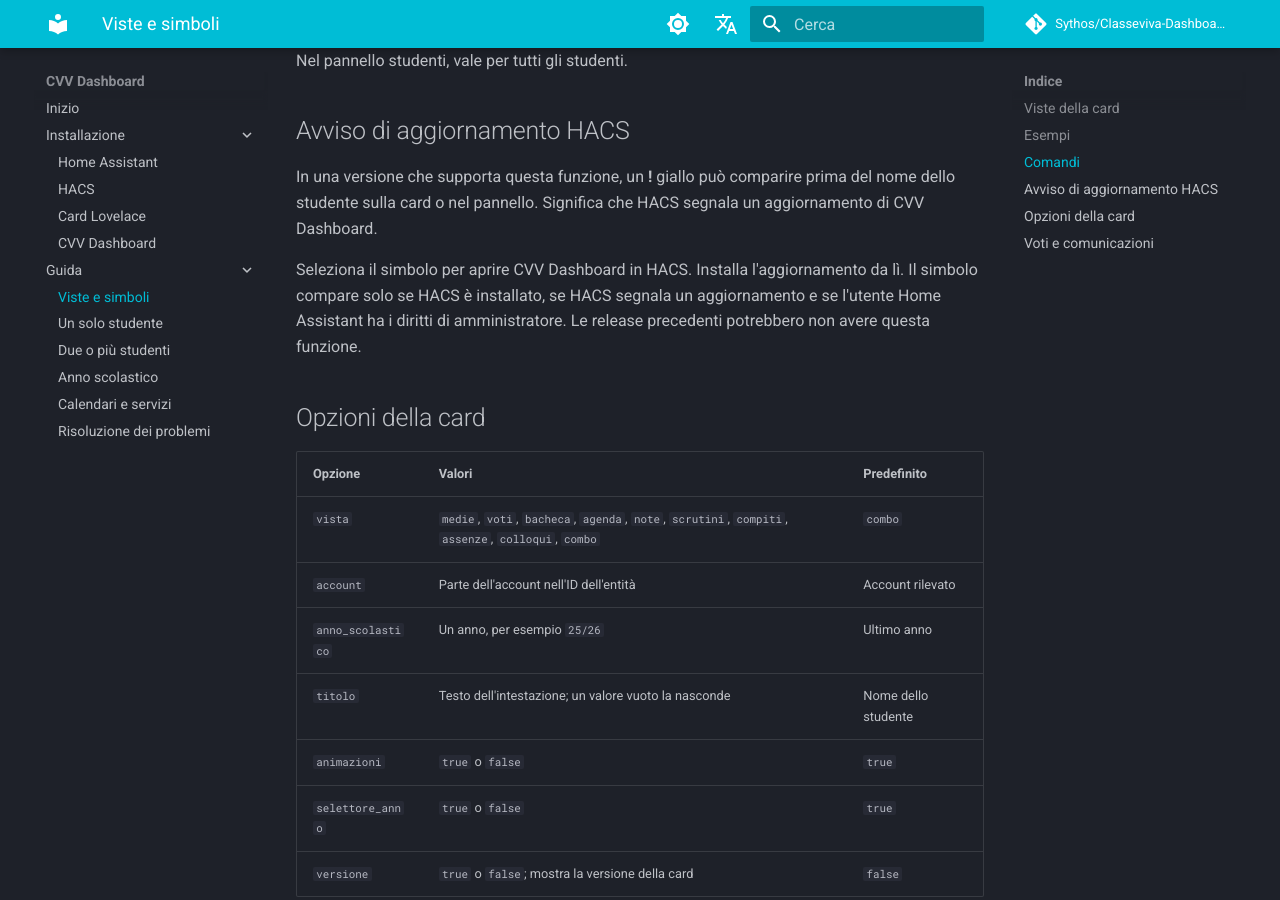
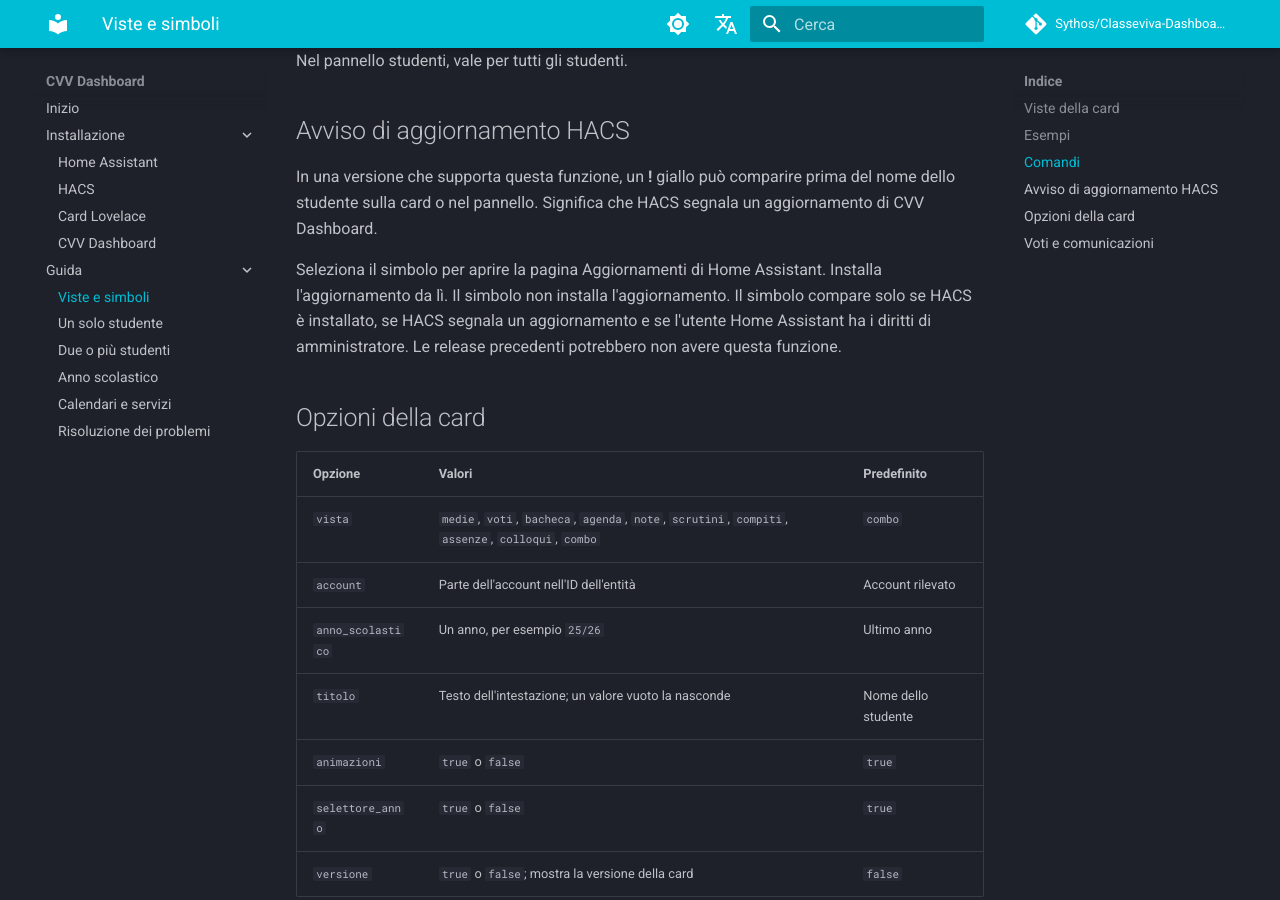
Before and after one commit to Sythos/Classeviva-Dashboard, an MkDocs documentation site: the page built from pages/it/docs/guide/features.md, in a window 1280 px wide and 900 px high, scrolled down 2439 px. Built offline with MkDocs 1.6.1 and Material for MkDocs 9.7.7, drawn with Linux system fonts in a browser that asks for light colours; comment, search, counter and statistics services are not loaded.

Commit message:
Update the guides for the HACS alert destination

```diff
--- a/pages/it/docs/guide/features.md
+++ b/pages/it/docs/guide/features.md
@@ -53,7 +53,7 @@
 
 In una versione che supporta questa funzione, un **!** giallo può comparire prima del nome dello studente sulla card o nel pannello. Significa che HACS segnala un aggiornamento di CVV Dashboard.
 
-Seleziona il simbolo per aprire CVV Dashboard in HACS. Installa l'aggiornamento da lì. Il simbolo compare solo se HACS è installato, se HACS segnala un aggiornamento e se l'utente Home Assistant ha i diritti di amministratore. Le release precedenti potrebbero non avere questa funzione.
+Seleziona il simbolo per aprire la pagina Aggiornamenti di Home Assistant. Installa l'aggiornamento da lì. Il simbolo non installa l'aggiornamento. Il simbolo compare solo se HACS è installato, se HACS segnala un aggiornamento e se l'utente Home Assistant ha i diritti di amministratore. Le release precedenti potrebbero non avere questa funzione.
 
 ## Opzioni della card
 
```
Also changed, not shown: pages/en/docs/guide/features.md (+1 -1 lines), pages/en/docs/guide/multiple-students.md (+1 -1 lines), pages/it/docs/guide/multiple-students.md (+1 -1 lines).
